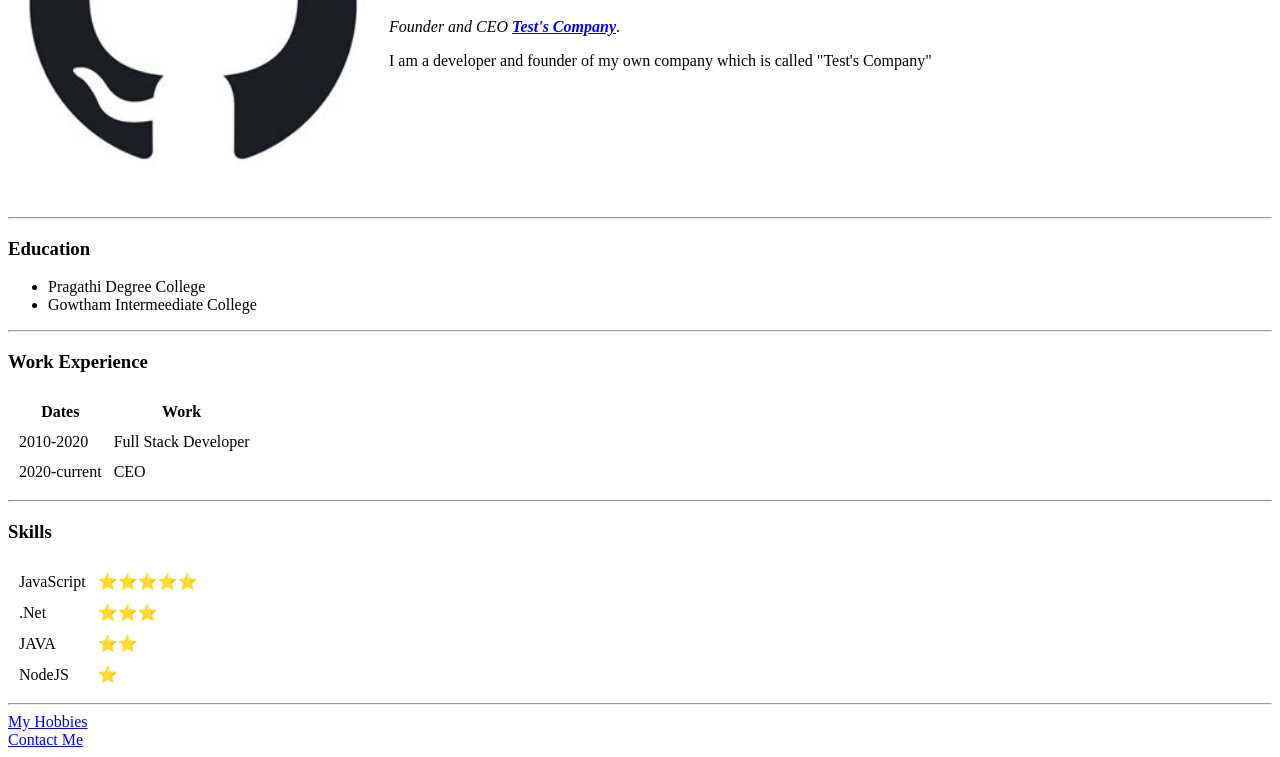
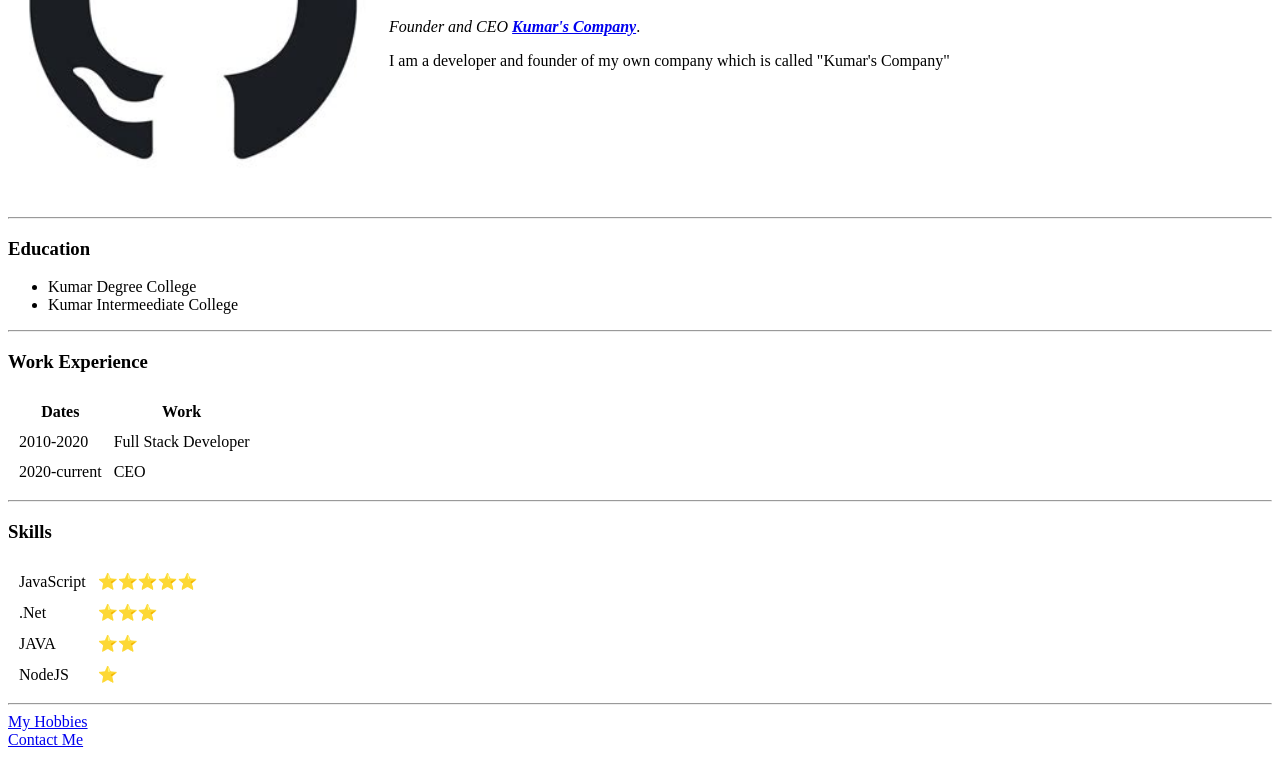
Before and after one commit to pavankumard/WebSite, a plain HTML site: page index.html in a window 1280 px wide. Shown: the part 192-949 px from the top of the page. Drawn offline with Linux system fonts and the light colour scheme.

Commit message:
Update index.html

```diff
--- a/index.html
+++ b/index.html
@@ -12,8 +12,8 @@
       <td><img src="./MyPic.png" alt="My Image" /></td>
       <td>
         <h1>Kumar Kumar</h1>
-        <p><em>Founder and CEO <strong><a href="https://www.appbrewery.com/">Test's Company</a></strong></em>.</p>
-        <p>I am a developer and founder of my own company which is called "Test's Company"</p>
+        <p><em>Founder and CEO <strong><a href="https://google.com">Kumar's Company</a></strong></em>.</p>
+        <p>I am a developer and founder of my own company which is called "Kumar's Company"</p>
       </td>
     </tr>
   </table>
@@ -22,8 +22,8 @@
 
   <h3>Education</h3>
   <ul>
-    <li>Pragathi Degree College</li>
-    <li>Gowtham Intermeediate College</li>
+    <li>Kumar Degree College</li>
+    <li>Kumar Intermeediate College</li>
   </ul>
   <hr>
   <h3>Work Experience</h3>
```
